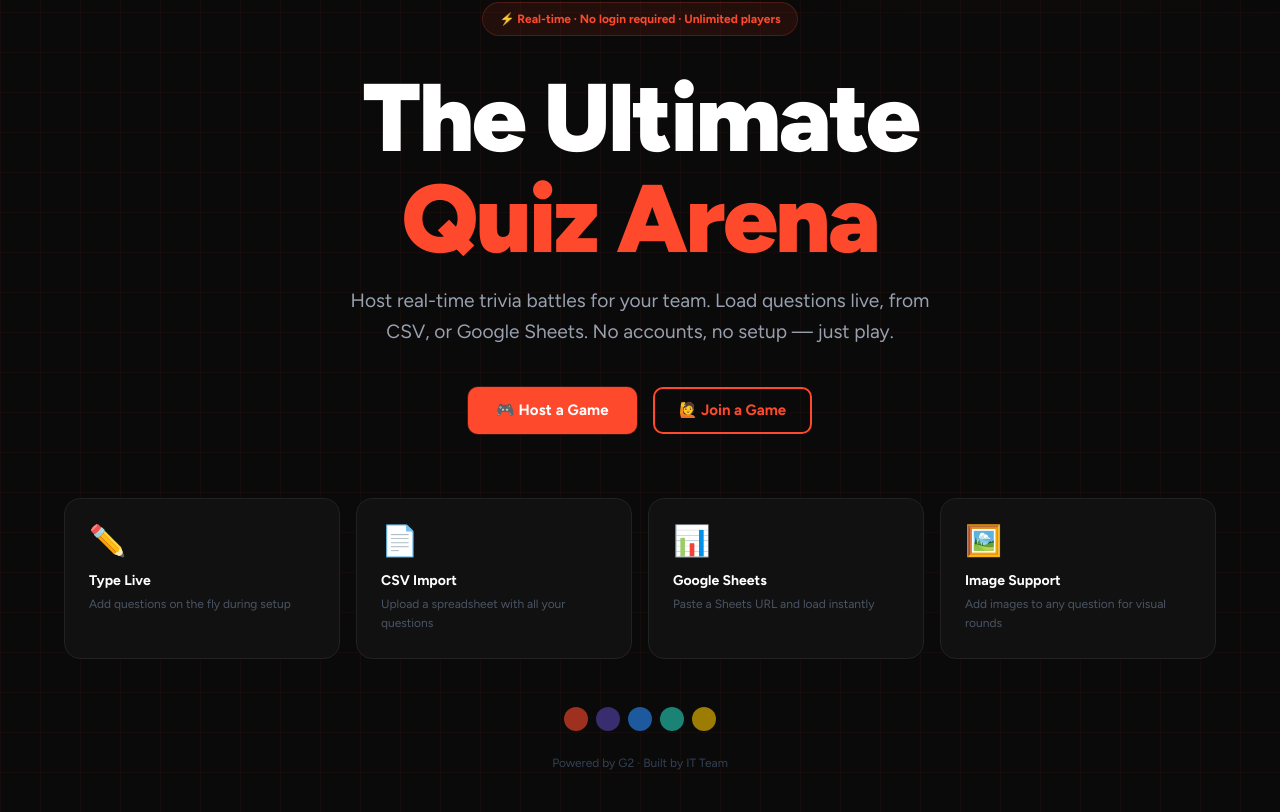
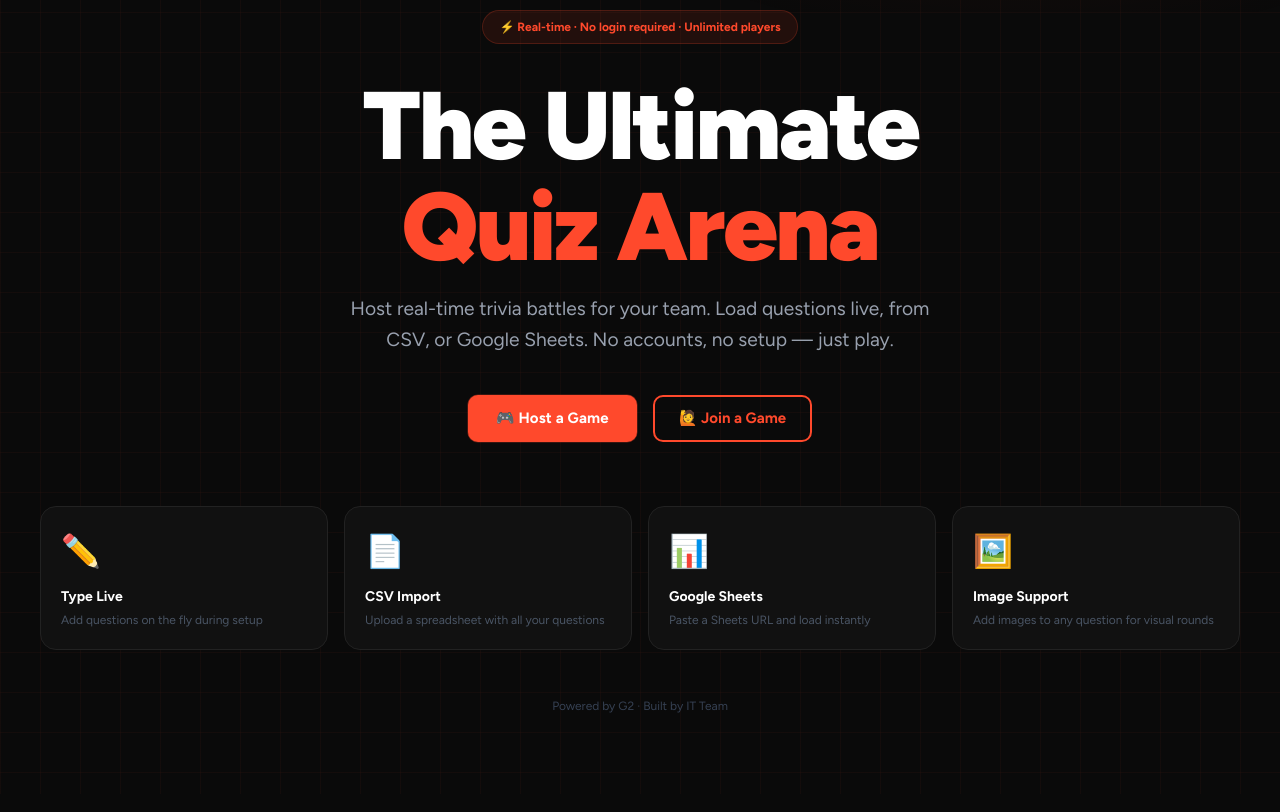
Before and after one commit to skekuda-g2/g2-quiz-arena, a Next.js app: page / in a window 1280 px wide. Shown: the part 788-1600 px from the top of the page. Built offline with nearby package versions, Linux system fonts and the light colour scheme.

Commit message:
Fix: navbar now properly at top using position relative, no flex issues

```diff
--- a/app/page.tsx
+++ b/app/page.tsx
@@ -6,17 +6,17 @@ export default function HomePage() {
   const router = useRouter();
 
   return (
-    <main className="bg-arena bg-grid min-h-screen flex flex-col" style={{ alignItems: 'stretch' }}>
+    <div className="bg-arena bg-grid" style={{ minHeight: '100vh' }}>
       {/* Glow orbs */}
       <div className="fixed top-20 left-1/4 w-96 h-96 rounded-full pointer-events-none"
-        style={{ background: 'radial-gradient(circle, rgba(255,73,44,0.12) 0%, transparent 70%)', filter: 'blur(60px)' }} />
+        style={{ background: 'radial-gradient(circle, rgba(255,73,44,0.12) 0%, transparent 70%)', filter: 'blur(60px)', zIndex: 0 }} />
       <div className="fixed bottom-20 right-1/4 w-64 h-64 rounded-full pointer-events-none"
-        style={{ background: 'radial-gradient(circle, rgba(87,70,178,0.08) 0%, transparent 70%)', filter: 'blur(40px)' }} />
+        style={{ background: 'radial-gradient(circle, rgba(87,70,178,0.08) 0%, transparent 70%)', filter: 'blur(40px)', zIndex: 0 }} />
 
-      {/* Nav bar */}
-      <nav className="w-full px-8 py-5 flex items-center justify-between border-b" style={{ borderColor: '#1a1a1a' }}>
+      {/* Nav bar — pinned to top */}
+      <nav style={{ position: 'relative', zIndex: 10, borderBottom: '1px solid #1a1a1a', padding: '16px 32px', display: 'flex', alignItems: 'center', justifyContent: 'space-between' }}>
         <G2Logo size={36} />
-        <div className="flex items-center gap-3">
+        <div style={{ display: 'flex', gap: '12px', alignItems: 'center' }}>
           <button onClick={() => router.push('/guest')} className="g2-btn-secondary text-sm px-4 py-2">
             Join Game
           </button>
@@ -27,7 +27,7 @@ export default function HomePage() {
       </nav>
 
       {/* Hero */}
-      <div className="flex-1 flex flex-col items-center justify-center px-8 py-16 text-center">
+      <div style={{ position: 'relative', zIndex: 1, padding: '80px 32px', textAlign: 'center' }}>
         <div className="animate-fadeInUp">
           <div className="inline-flex items-center gap-2 px-4 py-2 rounded-full text-xs font-bold mb-8"
             style={{ background: 'rgba(255,73,44,0.1)', border: '1px solid rgba(255,73,44,0.2)', color: '#FF492C' }}>
@@ -43,43 +43,35 @@ export default function HomePage() {
             Host real-time trivia battles for your team. Load questions live, from CSV, or Google Sheets. No accounts, no setup — just play.
           </p>
 
-          <div className="flex flex-col sm:flex-row items-center justify-center gap-4 mb-16">
-            <button onClick={() => router.push('/host')}
-              className="g2-btn text-base px-8 py-4 animate-pulse-glow w-full sm:w-auto">
+          <div style={{ display: 'flex', flexWrap: 'wrap', gap: '16px', justifyContent: 'center', marginBottom: '64px' }}>
+            <button onClick={() => router.push('/host')} className="g2-btn text-base px-8 py-4 animate-pulse-glow">
               🎮 Host a Game
             </button>
-            <button onClick={() => router.push('/guest')}
-              className="g2-btn-outline text-base px-8 py-4 w-full sm:w-auto">
+            <button onClick={() => router.push('/guest')} className="g2-btn-outline text-base px-8 py-4">
               🙋 Join a Game
             </button>
           </div>
         </div>
 
         {/* Feature cards */}
-        <div className="grid grid-cols-1 sm:grid-cols-2 lg:grid-cols-4 gap-4 w-full max-w-6xl animate-fadeInUp" style={{ animationDelay: '0.15s' }}>
+        <div style={{ display: 'grid', gridTemplateColumns: 'repeat(auto-fit, minmax(220px, 1fr))', gap: '16px', maxWidth: '1200px', margin: '0 auto' }}
+          className="animate-fadeInUp">
           {[
             { icon: '✏️', title: 'Type Live', desc: 'Add questions on the fly during setup' },
             { icon: '📄', title: 'CSV Import', desc: 'Upload a spreadsheet with all your questions' },
             { icon: '📊', title: 'Google Sheets', desc: 'Paste a Sheets URL and load instantly' },
             { icon: '🖼️', title: 'Image Support', desc: 'Add images to any question for visual rounds' },
           ].map(f => (
-            <div key={f.title} className="g2-card text-left p-5">
-              <div className="text-3xl mb-3">{f.icon}</div>
-              <div className="font-bold text-white text-sm mb-1">{f.title}</div>
-              <div className="text-gray-600 text-xs leading-relaxed">{f.desc}</div>
+            <div key={f.title} className="g2-card" style={{ textAlign: 'left', padding: '20px' }}>
+              <div style={{ fontSize: '2rem', marginBottom: '12px' }}>{f.icon}</div>
+              <div className="font-bold text-white text-sm" style={{ marginBottom: '4px' }}>{f.title}</div>
+              <div className="text-gray-600" style={{ fontSize: '12px', lineHeight: 1.5 }}>{f.desc}</div>
             </div>
           ))}
         </div>
 
-        {/* Brand colors bar */}
-        <div className="flex gap-2 mt-12">
-          {['#FF492C', '#5746B2', '#288DFF', '#27D3BC', '#FFC800'].map(c => (
-            <div key={c} className="w-6 h-6 rounded-full" style={{ background: c, opacity: 0.6 }} />
-          ))}
-        </div>
-
-        <p className="mt-6 text-gray-700 text-xs">Powered by G2 · Built by IT Team</p>
+        <p className="text-gray-700 text-xs" style={{ marginTop: '48px' }}>Powered by G2 · Built by IT Team</p>
       </div>
-    </main>
+    </div>
   );
 }
```
